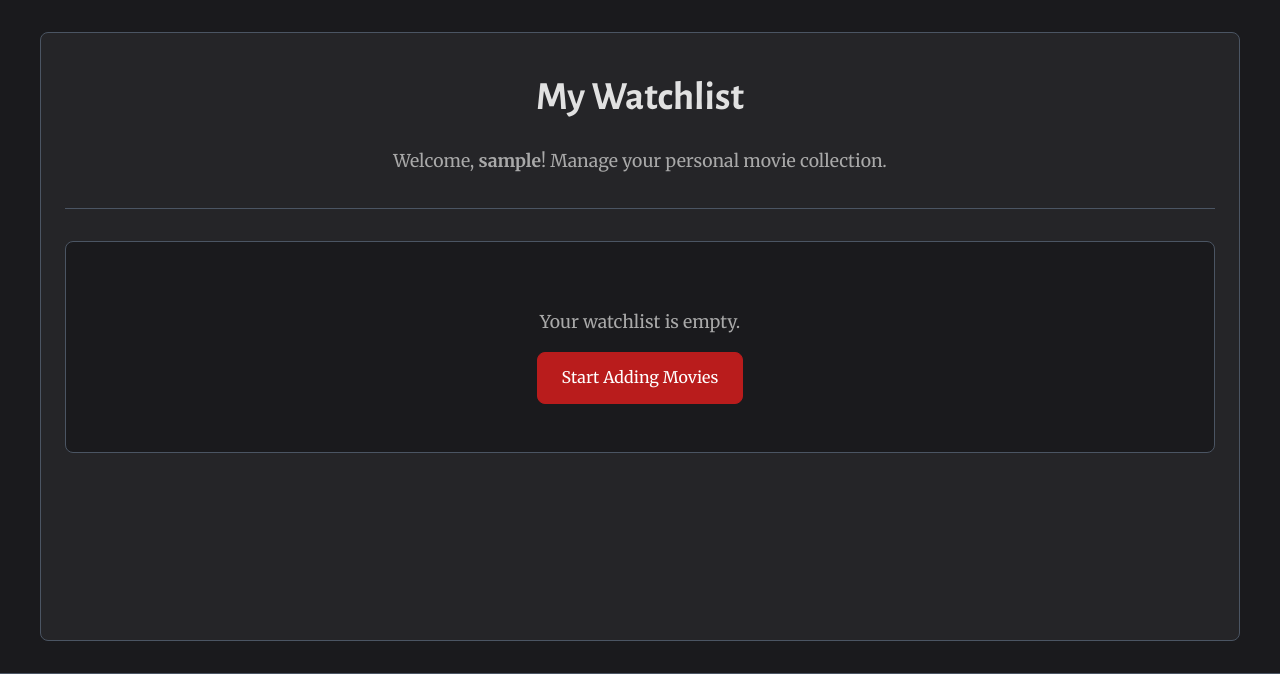
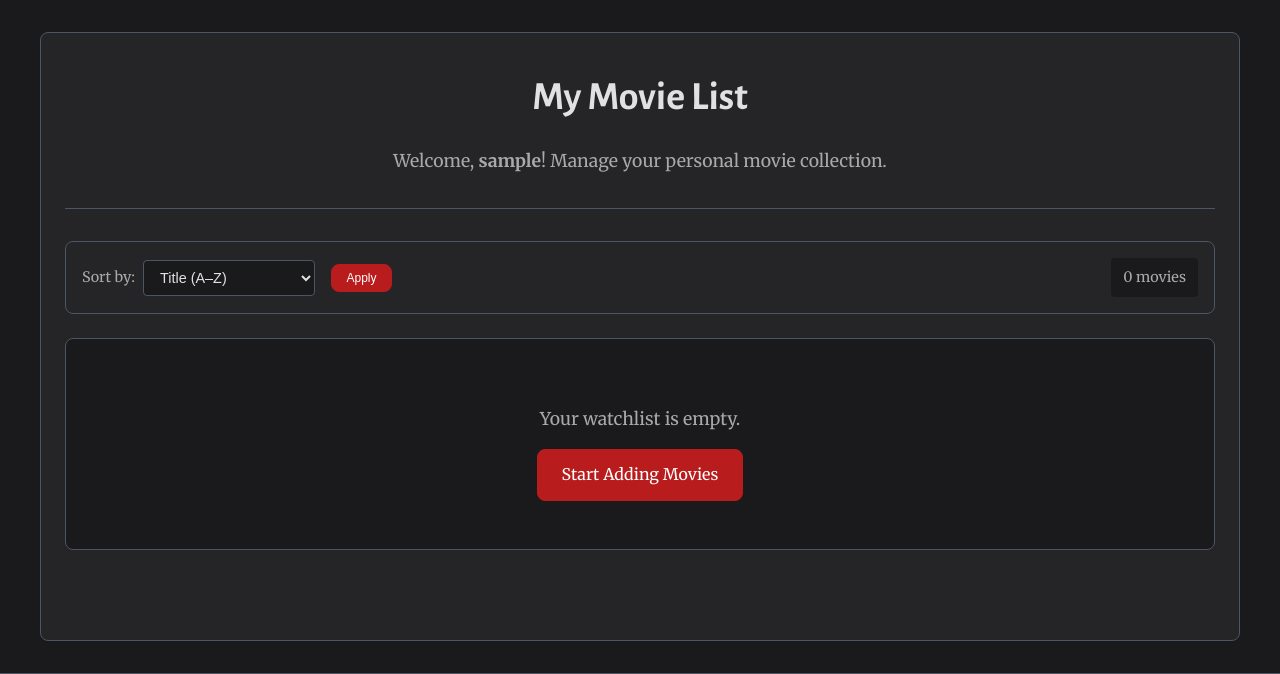
Before and after one commit to diegocardona11/Flick-Fusion-, a PHP site: page /mylist.php in a window 1280 px wide. Shown: the part 71-745 px from the top of the page. Run offline with PHP 8.4, Linux system fonts and the light colour scheme; the visitor is signed in with stand-in values (Sample User, id 1); data that the repository does not hold is empty.

Commit message:
Add sorting options to My Movie List page

```diff
--- a/public/css/styles.css
+++ b/public/css/styles.css
@@ -523,30 +523,90 @@ main.container {
     font-size: 1.1rem;
 }
 
+/* Filter Controls */
+.filter-controls {
+    display: flex;
+    justify-content: space-between;
+    align-items: center;
+    gap: 1rem;
+    margin: 1.5rem 0;
+    padding: 1rem;
+    background: var(--surface-dark);
+    border: 1px solid var(--border-color);
+    border-radius: 8px;
+}
+
+.filter-form {
+    display: flex;
+    gap: 1rem;
+    align-items: center;
+    flex-wrap: wrap;
+    flex: 1;
+}
+
+.filter-group {
+    display: flex;
+    align-items: center;
+    gap: 0.5rem;
+}
+
+.filter-group label {
+    font-size: 0.9rem;
+    color: var(--text-secondary);
+    white-space: nowrap;
+}
+
+.filter-select {
+    padding: 0.5rem 0.75rem;
+    background: var(--bg-dark);
+    border: 1px solid var(--border-color);
+    border-radius: 4px;
+    color: var(--text-light);
+    font-size: 0.9rem;
+    cursor: pointer;
+}
+
+.filter-select:focus {
+    outline: none;
+    border-color: var(--accent-primary);
+}
+
+.filter-count {
+    font-size: 0.9rem;
+    color: var(--text-secondary);
+    padding: 0.5rem 0.75rem;
+    background: var(--bg-dark);
+    border-radius: 4px;
+    white-space: nowrap;
+}
+
 .mylist-grid {
     display: grid;
-    grid-template-columns: repeat(auto-fill, minmax(180px, 1fr));
+    grid-template-columns: repeat(auto-fill, minmax(200px, 1fr));
     gap: 1.5rem;
     margin-top: 2rem;
 }
 
 .mylist-card {
-    background-color: var(--bg-dark);
-    border: 1px solid var(--border-color);
-    border-radius: var(--border-radius);
+    background: var(--surface-dark);
+    border: 1px solid var(--border-color);
+    border-radius: 8px;
     overflow: hidden;
     transition: transform 0.2s ease, box-shadow 0.2s ease;
+    display: flex;
+    flex-direction: column;
 }
 
 .mylist-card:hover {
     transform: translateY(-4px);
-    box-shadow: 0 8px 16px rgba(0, 0, 0, 0.3);
+    box-shadow: 0 4px 12px rgba(0, 0, 0, 0.3);
+    border-color: var(--accent-primary);
 }
 
 .card-poster {
     position: relative;
     width: 100%;
-    aspect-ratio: 2/3;
+    aspect-ratio: 3/4;
     overflow: hidden;
     background-color: var(--surface-dark);
 }
--- a/public/mylist.php
+++ b/public/mylist.php
@@ -54,21 +54,67 @@ if (isset($_GET['flash'])) {
     $flash = $_GET['flash'];
 }
 
+// Sorting parameter (title, year; asc/desc)
+$sort = $_GET['sort'] ?? 'title_asc';
+
 // Get user's movie list
 $myList = getMoviesForUser($pdo, $userId);
+
+// Apply sorting on the list
+usort($myList, function ($a, $b) use ($sort) {
+    switch ($sort) {
+        case 'title_asc':
+            return strcasecmp($a['title'] ?? '', $b['title'] ?? '');
+        case 'title_desc':
+            return strcasecmp($b['title'] ?? '', $a['title'] ?? '');
+        case 'year_asc':
+            return ($a['year'] ?? 0) <=> ($b['year'] ?? 0);
+        case 'year_desc':
+            return ($b['year'] ?? 0) <=> ($a['year'] ?? 0);
+        case 'rating_asc':
+            return ($a['rating'] ?? 0) <=> ($b['rating'] ?? 0);
+        case 'rating_desc':
+            return ($b['rating'] ?? 0) <=> ($a['rating'] ?? 0);
+        default:
+            return 0;
+    }
+});
 
 include 'partials/header.php';
 ?>
 
 <main class="container">
     <div class="page-header">
-        <h1>My Watchlist</h1>
+        <h1>My Movie List</h1>
         <p>Welcome, <strong><?= $username ?></strong>! Manage your personal movie collection.</p>
     </div>
 
     <?php if ($flash): ?>
         <p class="flash-message"><?= htmlspecialchars($flash) ?></p>
     <?php endif; ?>
+
+    <div class="filter-controls">
+        <form method="get" action="mylist.php" class="filter-form">
+            <div class="filter-group">
+                <label for="sort">Sort by:</label>
+                <select name="sort" id="sort" class="filter-select">
+                    <option value="title_asc" <?= $sort === 'title_asc' ? 'selected' : '' ?>>Title (A–Z)</option>
+                    <option value="title_desc" <?= $sort === 'title_desc' ? 'selected' : '' ?>>Title (Z–A)</option>
+                    <option value="year_asc" <?= $sort === 'year_asc' ? 'selected' : '' ?>>Year (Oldest)</option>
+                    <option value="year_desc" <?= $sort === 'year_desc' ? 'selected' : '' ?>>Year (Newest)</option>
+                    <option value="rating_asc" <?= $sort === 'rating_asc' ? 'selected' : '' ?>>Rating (Low→High)</option>
+                    <option value="rating_desc" <?= $sort === 'rating_desc' ? 'selected' : '' ?>>Rating (High→Low)</option>
+                </select>
+            </div>
+            <button type="submit" class="btn btn-primary btn-sm">Apply</button>
+            <?php if ($sort !== 'title_asc'): ?>
+                <a href="mylist.php" class="btn btn-secondary btn-sm">Clear</a>
+            <?php endif; ?>
+        </form>
+        <div class="filter-count">
+            <span><?= count($myList) ?> movie<?= count($myList) !== 1 ? 's' : '' ?></span>
+        </div>
+    </div>
 
     <?php if ($myList): ?>
         <div class="mylist-grid">
```
Also changed, not shown: other parts of public/css/styles.css (+15 -6 lines).
